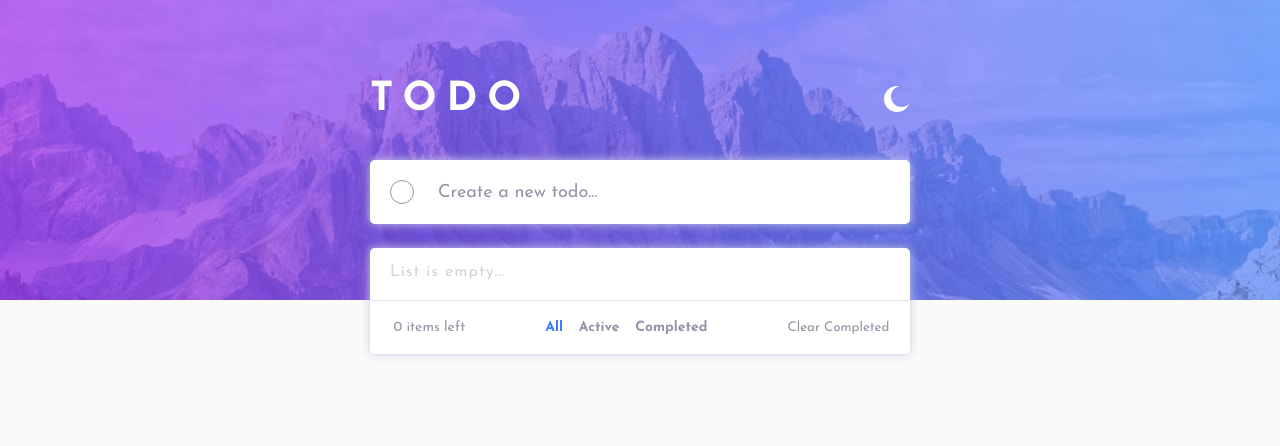
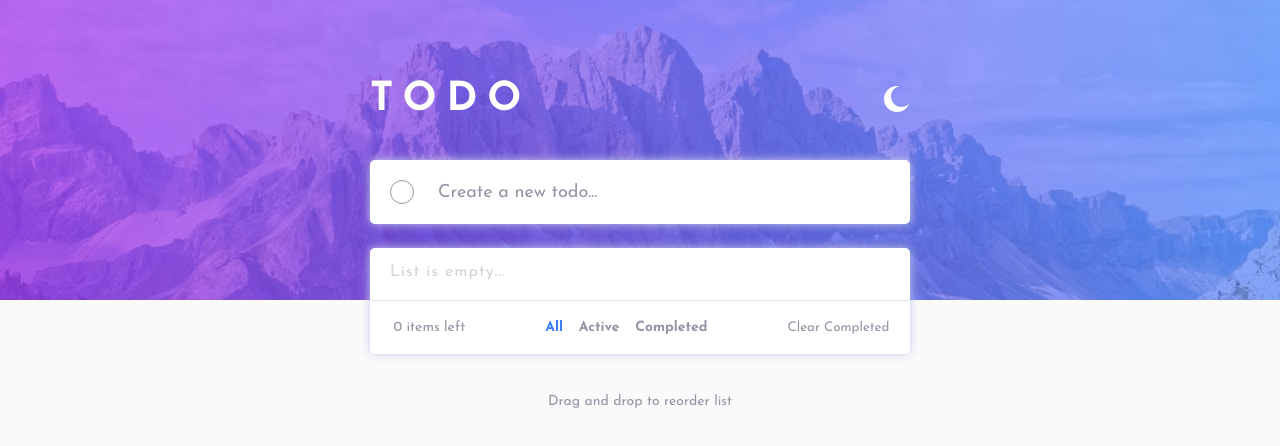
Before and after one commit to ashish-d2/react-todo-app, a React (Create React App) app: page / in a window 1280 px wide. Shown: the top 446 px of the page. Built offline with nearby package versions, Linux system fonts and the light colour scheme.

Commit message:
feat(Todo, Footer, App): Created a new copmponent Footer - Created a footer component and added all content and styles for that component - Removed margin bottom form Todo Component and instead added it to Foooter component - Imported and injected footer component to app

```diff
--- a/src/App.tsx
+++ b/src/App.tsx
@@ -4,6 +4,7 @@ import styles from "./App.module.scss";
 // imports
 import Header from "./components/Header/Header";
 import Todo from "./components/Todo/Todo";
+import Footer from "./components/Footer/Footer";
 
 // context
 import ThemeContext from "./context/ThemeContext";
@@ -40,6 +41,7 @@ function AppContent() {
         <main className={styles.main}>
           <Header />
           <Todo />
+          <Footer />
         </main>
       </div>
     </>
--- /dev/null
+++ b/src/components/Footer/Footer.module.scss
@@ -0,0 +1,11 @@
+@use "./../../scss/color" as c;
+
+.footer {
+  margin-top: 2.5em;
+  margin-bottom: 4.5em;
+
+  p {
+    font-size: 14px;
+    color: c.$light-gray;
+  }
+}
--- /dev/null
+++ b/src/components/Footer/Footer.tsx
@@ -0,0 +1,11 @@
+import styles from "./Footer.module.scss";
+
+const Footer = function () {
+  return (
+    <div className={styles.footer}>
+      <p>Drag and drop to reorder list</p>
+    </div>
+  );
+};
+
+export default Footer;
--- a/src/components/Todo/Todo.module.scss
+++ b/src/components/Todo/Todo.module.scss
@@ -3,7 +3,6 @@
 .todo {
   @include helper.padding-left-right(1.5em);
   @include helper.min-max-width();
-  padding-bottom: 5em;
 
   @media (min-width: 768px) {
     @include helper.padding-left-right(0);
```
